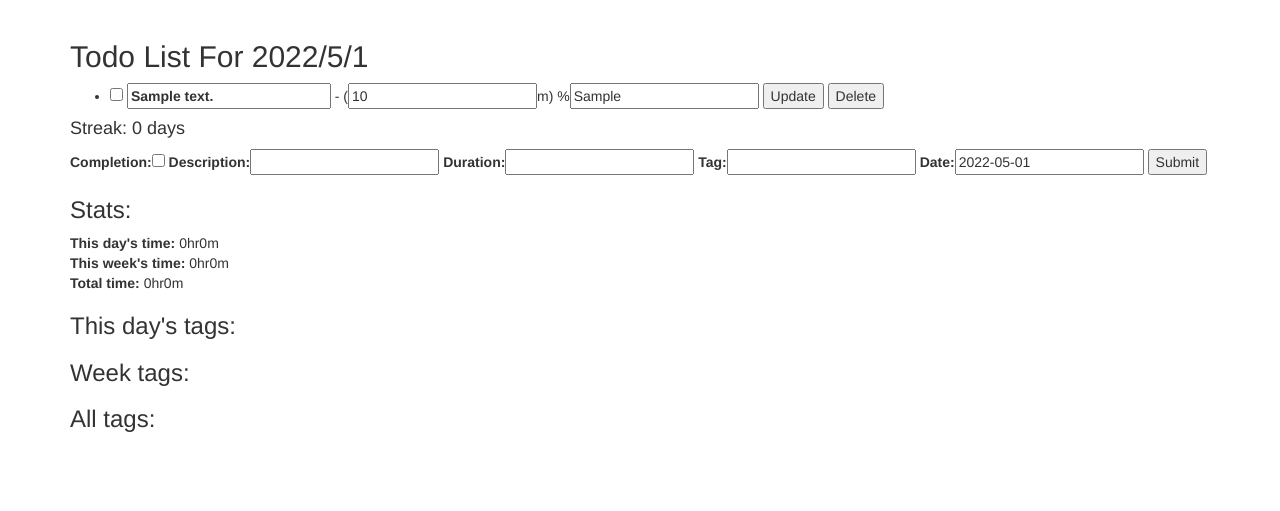
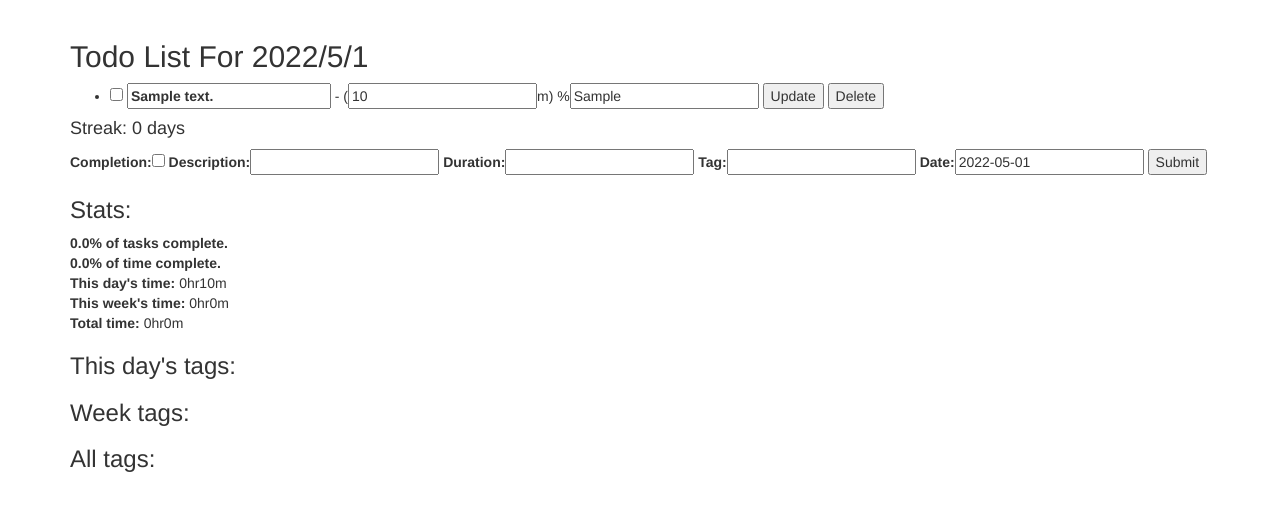
Before and after one commit to ehaliewicz/time-tracker, a Django app: page /day/1 in a window 1280 px wide. Shown: the part 51-562 px from the top of the page. Run offline with Django 3.2, Linux system fonts and the light colour scheme; data comes from the database, SQL or seed files in the repository; tables that the repository leaves empty hold one stand-in row (values such as "Sample post"); some libraries are stand-ins or nearby versions.

Commit message:
add percentage display

```diff
--- a/todo/templates/day_todo_list.html
+++ b/todo/templates/day_todo_list.html
@@ -45,7 +45,13 @@
 Stats:
 </h3>
 <div>
-    <span style="font-weight:bold;">This day's time:</span> {{completed_time.0}}hr{{completed_time.1}}m
+    <span style="font-weight:bold;">{{percent_tasks}}% of tasks complete.</span>
+</div>
+<div>
+    <span style="font-weight:bold;">{{percent_time}}% of time complete.</span>
+</div>
+<div>
+  <span style="font-weight:bold;">This day's time:</span> {{completed_time.0}}hr{{completed_time.1}}m
 </div>
 <div>
     <span style="font-weight:bold;">This week's time:</span> {{completed_week_time.0}}hr{{completed_week_time.1}}m
--- a/todo/views.py
+++ b/todo/views.py
@@ -200,8 +200,14 @@ def get_tag_info(todo_logs):
 def calculate_stats(date):
 
     start_of_week = date-datetime.timedelta(days=7)
-    todo_logs_for_today = TodoLog.objects.filter(date=date, completion=True)
-    completed_time = sum([log.duration for log in todo_logs_for_today])
+
+    all_todo_logs_for_today = TodoLog.objects.filter(date=date)
+    completed_todo_logs_for_today = [t for t in all_todo_logs_for_today if t.completion]
+    pct_tasks = round(100*len(completed_todo_logs_for_today)/len(all_todo_logs_for_today), 2)
+    pct_time = round(100*sum([t.duration for t in completed_todo_logs_for_today])/sum([t.duration for t in all_todo_logs_for_today]), 2)
+
+
+    completed_time = sum([log.duration for log in all_todo_logs_for_today])
 
     todo_logs_for_week = TodoLog.objects.filter(date__gte=start_of_week, date__lte=date, completion=True)
     completed_week = sum([log.duration for log in todo_logs_for_week])
@@ -211,7 +217,7 @@ def calculate_stats(date):
 
     completed_dates = set([(log.date.year, log.date.month, log.date.day) for log in all_todo_logs])
 
-    todays_tags = get_tag_info(todo_logs_for_today)
+    todays_tags = get_tag_info(completed_todo_logs_for_today)
     week_tags = get_tag_info(todo_logs_for_week)
     all_tags = get_tag_info(all_todo_logs)
 
@@ -231,6 +237,8 @@ def calculate_stats(date):
 
 
     return {
+        'percent_tasks': pct_tasks,
+        'percent_time': pct_time,
         'completed_time': get_hr_min(completed_time),
         'completed_week_time': get_hr_min(completed_week),
         'total_time': get_hr_min(completed_total),
```
